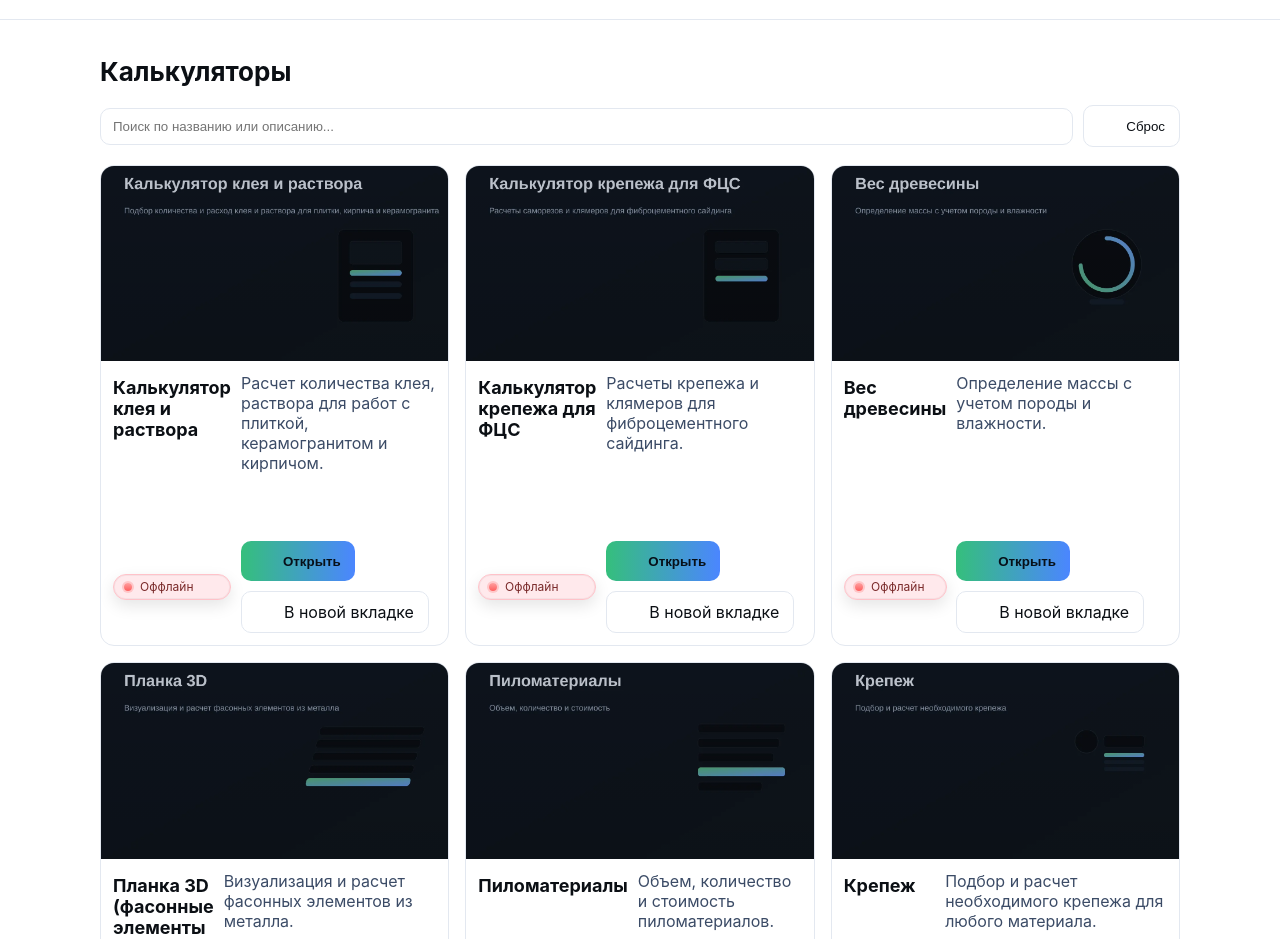
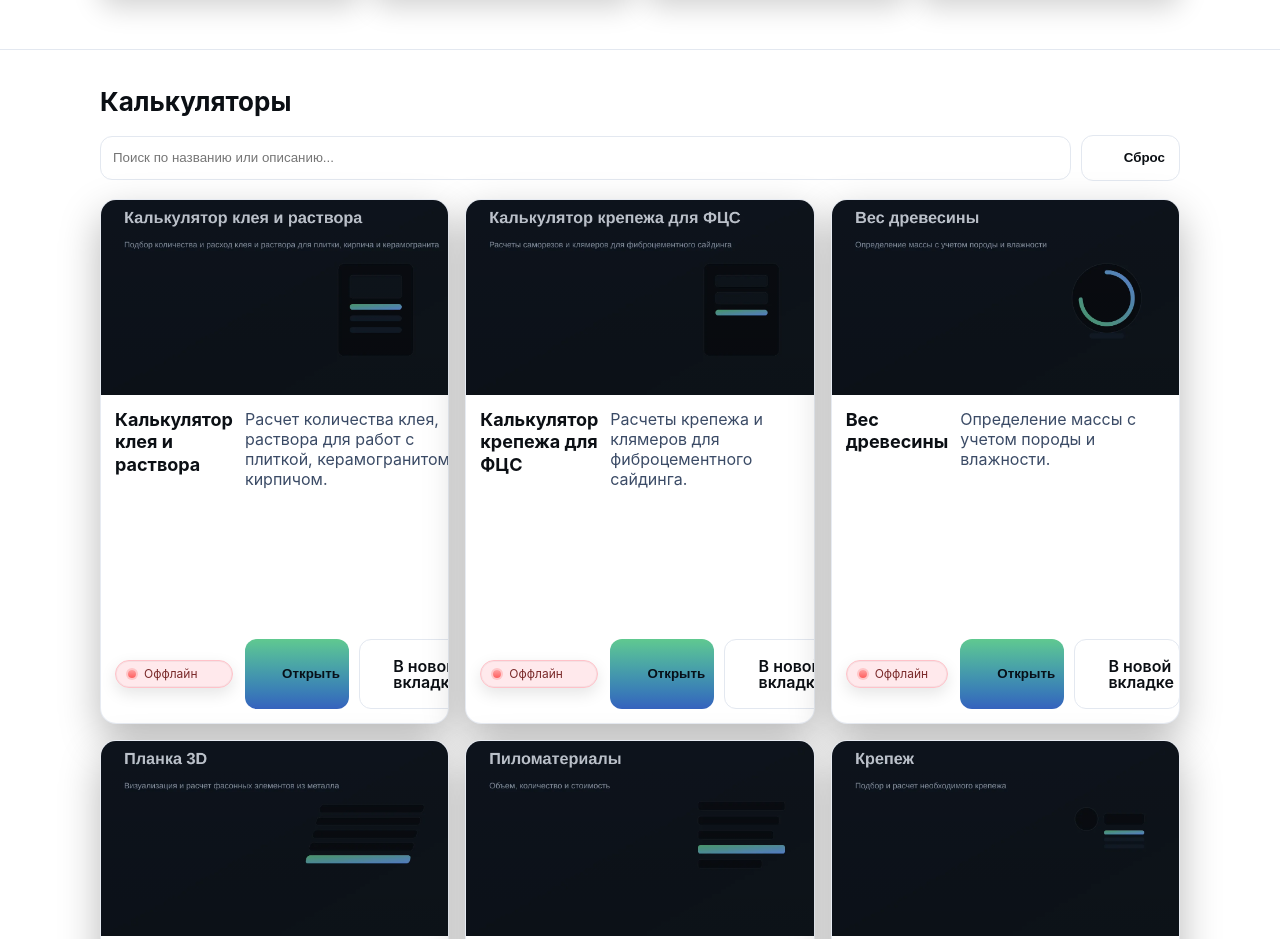
Before and after one commit to sheikerdc-del/calcwood, a website: page index.html in a window 1280 px wide. Shown: the part 617-1556 px from the top of the page. Drawn offline with Linux system fonts and the light colour scheme; no server answers.

Commit message:
Update styles.css

```diff
--- a/styles.css
+++ b/styles.css
@@ -1,5 +1,5 @@
 /* css */
-/* Темная тема по умолчанию */
+/* Базовые переменные из вашего проекта — без изменений */
 :root{
   --bg:#0b0f14;--bg2:#0f1722;--panel:#111821;--stroke:#1d2836;
   --txt:#e6eef8;--muted:#9fb0c8;--primary:#5cc489;--accent:#6ea0ff;
@@ -8,8 +8,6 @@
   --status-shadow: 0 0 0 1px rgba(255,255,255,0.04) inset, 0 6px 16px rgba(0,0,0,.25);
   --icon-color:#e6eef8; --logo-color:#e6eef8;
 }
-
-/* Светлая тема */
 :root[data-theme="light"]{
   --bg:#ffffff;--bg2:#f6f8fb;--panel:#ffffff;--stroke:#e3e8f0;
   --txt:#0b0f14;--muted:#3b4b66;--primary:#35bf7c;--accent:#4b86ff;
@@ -18,8 +16,6 @@
   --status-shadow: 0 0 0 1px rgba(0,0,0,0.04) inset, 0 6px 16px rgba(0,0,0,.10);
   --icon-color:#0b0f14; --logo-color:#0b0f14;
 }
-
-/* Авто светлая при отсутствии выбора */
 @media (prefers-color-scheme: light){
   :root:not([data-theme]){
     --bg:#ffffff;--bg2:#f6f8fb;--panel:#ffffff;--stroke:#e3e8f0;
@@ -31,33 +27,43 @@
   }
 }
 
+/* База */
 html,body{margin:0;padding:0;background:var(--bg);color:var(--txt);font-family:Inter,system-ui,Segoe UI,Roboto,Arial,sans-serif}
 a{color:var(--accent);text-decoration:none}
 .container{max-width:1080px;margin:0 auto;padding:0 16px}
 .visually-hidden{position:absolute!important;width:1px;height:1px;padding:0;margin:-1px;overflow:hidden;clip:rect(0 0 0 0);white-space:nowrap;border:0}
 
-/* SVG icon base */
+/* Иконки */
 .icon{display:inline-block;width:1em;height:1em;fill:var(--icon-color);vertical-align:-0.15em}
 .icon.md{width:20px;height:20px}
 .icon.lg{width:24px;height:24px}
 .brand .icon{fill:var(--logo-color)}
 
-/* Header */
+/* Шапка */
 .site-header{position:sticky;top:0;background:rgba(11,15,20,.8);backdrop-filter:saturate(1.2) blur(8px);border-bottom:1px solid var(--stroke);z-index:10}
 :root[data-theme="light"] .site-header{background:rgba(255,255,255,.8)}
 .header-wrap{display:flex;align-items:center;justify-content:space-between;gap:12px;padding:10px 0}
 .brand{display:flex;align-items:center;gap:10px;color:var(--txt)}
 .nav{display:flex;gap:12px;align-items:center;flex-wrap:wrap}
 
-/* Buttons */
-.btn{display:inline-flex;align-items:center;gap:8px;padding:10px 14px;border-radius:10px;border:1px solid var(--stroke);background:var(--bg2);color:var(--txt);transition:transform .08s ease, box-shadow .12s ease}
-.btn:hover{transform:translateY(-1px)}
-.btn:active{transform:translateY(0)}
-.btn.primary{background:linear-gradient(90deg,var(--primary),var(--accent));border:none;color:#071019;font-weight:600}
+/* Кнопки — современная база */
+.btn{
+  display:inline-flex;align-items:center;justify-content:center;gap:8px;
+  padding:12px 14px;border-radius:12px;
+  border:1px solid var(--stroke);background:var(--bg2);color:var(--txt);
+  font-weight:600; line-height:1; min-height:44px;
+  transition:transform .08s ease, box-shadow .18s ease, background .18s ease, border-color .18s ease;
+}
+.btn:hover{transform:translateY(-1px);box-shadow:0 8px 20px rgba(0,0,0,.25)}
+.btn:active{transform:translateY(0);box-shadow:0 3px 8px rgba(0,0,0,.2)}
+.btn.primary{
+  background:linear-gradient(180deg, color-mix(in oklab, var(--primary) 85%, #fff 15%), color-mix(in oklab, var(--accent) 80%, #000 20%));
+  border:none;color:#071019;
+}
 .btn.ghost{background:transparent}
-.icon-btn{background:transparent;border:1px solid var(--stroke);border-radius:8px;color:var(--txt);padding:6px 10px;font-size:18px}
+.icon-btn{background:transparent;border:1px solid var(--stroke);border-radius:10px;color:var(--txt);padding:8px 12px;font-size:18px;min-height:40px}
 
-/* Focus */
+/* Фокус */
 :where(a,button).btn:focus-visible,
 .icon-btn:focus-visible,
 details:focus-visible,
@@ -65,7 +71,7 @@ summary:focus-visible,
 input[type="search"]:focus-visible{
   outline:2px solid var(--accent);
   outline-offset:2px;
-  box-shadow:0 0 0 2px rgba(110,160,255,.25);
+  box-shadow:0 0 0 4px color-mix(in oklab, var(--accent) 30%, transparent);
 }
 
 /* Hero */
@@ -74,78 +80,67 @@ input[type="search"]:focus-visible{
 .hero-text h1{margin:.2em 0 .3em;font-size:34px;line-height:1.15}
 .hero-text p{color:var(--muted)}
 .cta{display:flex;gap:12px;margin-top:14px;flex-wrap:wrap}
-.hero-art img{width:100%;height:auto;border-radius:12px;border:1px solid var(--stroke);box-shadow:0 10px 30px rgba(0,0,0,.25)}
+.hero-art img{width:100%;height:auto;border-radius:16px;border:1px solid var(--stroke);box-shadow:0 16px 40px rgba(0,0,0,.35)}
 
-/* Sections */
+/* Разделы */
 .benefits,.calculators,.faq{padding:36px 0;border-bottom:1px solid var(--stroke)}
 h2{font-size:26px;margin:0 0 18px}
 
-/* Benefits */
+/* Преимущества */
 .benefit-list{display:grid;grid-template-columns:repeat(auto-fit,minmax(220px,1fr));gap:12px;padding:0;list-style:none}
-.benefit-list li{background:var(--panel);border:1px solid var(--stroke);border-radius:12px;padding:14px}
+.benefit-list li{background:var(--panel);border:1px solid var(--stroke);border-radius:14px;padding:14px;box-shadow:0 10px 28px rgba(0,0,0,.18)}
 
-/* Filter */
+/* Фильтр */
 .filter{display:flex;gap:10px;align-items:center;margin:10px 0 18px}
-.filter input[type="search"]{flex:1;min-width:200px;padding:10px 12px;border-radius:10px;border:1px solid var(--stroke);background:var(--panel);color:var(--txt)}
+.filter input[type="search"]{
+  flex:1;min-width:200px;padding:12px 12px;border-radius:12px;border:1px solid var(--stroke);
+  background:var(--panel);color:var(--txt);min-height:44px
+}
 
-/* Grid & cards */
-.grid{display:grid;grid-template-columns:repeat(auto-fit,minmax(260px,1fr));gap:16px}
-.card{display:flex;flex-direction:column;background:var(--panel);border:1px solid var(--stroke);border-radius:14px;overflow:hidden}
+/* Сетка карточек */
+.grid{
+  display:grid;
+  grid-template-columns:repeat(auto-fit,minmax(280px,1fr));
+  gap:16px;
+}
+
+/* Карточка — современная панель */
+.card{
+  display:flex;flex-direction:column;
+  background:var(--panel);
+  border:1px solid color-mix(in oklab, var(--stroke) 85%, transparent);
+  border-radius:16px;overflow:hidden;
+  box-shadow:0 16px 40px rgba(0,0,0,.28);
+  transition:transform .12s ease, box-shadow .22s ease, border-color .18s ease;
+}
+.card:hover{transform:translateY(-2px);box-shadow:0 22px 60px rgba(0,0,0,.35);border-color:color-mix(in oklab, var(--accent) 20%, var(--stroke))}
 .card__media{position:relative}
 .card__media img{display:block;width:100%;height:auto;aspect-ratio:16/9;object-fit:cover}
-.card__media::after{content:"";position:absolute;inset:0;pointer-events:none;background: linear-gradient(0deg, rgba(0,0,0,.28), rgba(0,0,0,.18))}
-:root[data-theme="light"] .card__media::after{background: linear-gradient(0deg, rgba(0,0,0,.38), rgba(0,0,0,.24))}
+.card__media::after{
+  content:"";position:absolute;inset:0;pointer-events:none;
+  background:linear-gradient(0deg, rgba(0,0,0,.28), rgba(0,0,0,.18))
+}
+:root[data-theme="light"] .card__media::after{
+  background:linear-gradient(0deg, rgba(0,0,0,.20), rgba(0,0,0,.10))
+}
 
-/* ВНИМАНИЕ: фиксируем статус и кнопки по низу карточки через Grid */
+/* Тело карточки — Grid для фиксации низа */
 .card__body{
   display:grid;
-  grid-template-rows: auto auto 1fr auto auto; /* h3 | p | spacer | status | actions */
-  gap:10px;
-  padding:12px;
-  min-height:260px; /* подгоните под дизайн */
+  grid-template-rows:auto auto 1fr auto auto; /* title | desc | spacer | status | actions */
+  gap:12px;
+  padding:14px;
+  min-height:300px; /* регулируйте под нужную высоту карточек */
 }
-.card__body h3{margin:4px 0 0;font-size:18px}
+.card__body h3{margin:0;font-size:18px;line-height:1.25}
 .card__body p{margin:0;color:var(--muted)}
 
 /* Статус — предпоследняя строка (всегда над кнопками) */
-.card__body [data-status]{
-  grid-row:4;
-  align-self:end;
-  margin-top:0;
-}
-
-/* Кнопки — последняя строка, всегда у низа карточки */
-.card__actions{
-  grid-row:5;
-  display:flex;
-  gap:10px;
-  flex-wrap:wrap;
-  margin-top:0;
-}
-
-/* Опционально: на ≥560px статус слева, кнопки справа в одной линии */
-@media (min-width:560px){
-  .card__body{
-    grid-template-rows:auto auto 1fr auto; /* h3 | p | spacer | bottom row */
-    grid-template-columns:1fr auto;        /* статус | кнопки */
-  }
-  .card__body [data-status]{grid-row:4;grid-column:1;align-self:center}
-  .card__actions{grid-row:4;grid-column:2;justify-self:end}
-}
-
-/* Skeletons */
-.skeleton{position:relative;min-height:240px;background:linear-gradient(90deg, rgba(255,255,255,.04), rgba(255,255,255,.08), rgba(255,255,255,.04))}
-:root[data-theme="light"] .skeleton{background:linear-gradient(90deg, rgba(0,0,0,.04), rgba(0,0,0,.08), rgba(0,0,0,.04))}
-.skeleton::after{content:"";position:absolute;inset:0;animation:skeleton-shine 1.1s infinite linear;background:linear-gradient(90deg,transparent,rgba(255,255,255,.14),transparent)}
-@keyframes skeleton-shine{from{transform:translateX(-100%)}to{transform:translateX(100%)}}
-
-/* Status badges */
-@keyframes status-pop { from { transform: scale(.96); opacity: 0; } to { transform: scale(1); opacity: 1); } }
 .status{
-  display:inline-flex;align-items:center;gap:8px;margin-top:8px;
-  padding:6px 10px;border-radius:999px;font-size:12px;line-height:1;
+  display:inline-flex;align-items:center;gap:8px;
+  padding:7px 12px;border-radius:999px;font-size:12px;line-height:1;
   color:var(--muted);background:#162130;border:1px solid rgba(255,255,255,.06);
-  box-shadow:var(--status-shadow);animation:status-pop .18s ease-out both;
+  box-shadow:var(--status-shadow);
 }
 :root[data-theme="light"] .status{background:#eef3ff;border-color:rgba(0,0,0,.06)}
 .status::before{
@@ -156,42 +151,65 @@ h2{font-size:26px;margin:0 0 18px}
 .status--up::before{background:linear-gradient(180deg,#8bf0b0,#3bd786);box-shadow:0 0 0 2px rgba(61,190,120,.25)}
 .status--down{background:var(--red-bg);color:var(--red-fg);border-color:var(--red-border)}
 .status--down::before{background:linear-gradient(180deg,#ff9f9f,#ff5f5f);box-shadow:0 0 0 2px rgba(255,95,95,.25)}
+.card__body [data-status]{grid-row:4;align-self:end}
 
-/* Modal: надёжная схема через Grid — шапка | контент | футер */
+/* Кнопки — последняя строка, симметричные и ровные */
+.card__actions{
+  grid-row:5;
+  display:flex;gap:10px;align-items:stretch; /* одинаковая высота */
+  margin-top:0;
+}
+.card__actions > .btn{flex:1 1 0; min-width:0} /* две кнопки одинаковой ширины */
+.card__actions .btn .icon{flex:0 0 auto}
+
+/* На широких — статус слева, кнопки справа в одну линию (опционально) */
+@media (min-width:640px){
+  .card__body{
+    grid-template-rows:auto auto 1fr auto;
+    grid-template-columns:1fr minmax(220px, 0.9fr);
+  }
+  .card__body [data-status]{grid-row:4;grid-column:1;align-self:center}
+  .card__actions{grid-row:4;grid-column:2}
+}
+
+/* Skeleton */
+.skeleton{position:relative;min-height:240px;background:linear-gradient(90deg, rgba(255,255,255,.04), rgba(255,255,255,.08), rgba(255,255,255,.04))}
+:root[data-theme="light"] .skeleton{background:linear-gradient(90deg, rgba(0,0,0,.04), rgba(0,0,0,.08), rgba(0,0,0,.04))}
+.skeleton::after{content:"";position:absolute;inset:0;animation:skeleton-shine 1.1s infinite linear;background:linear-gradient(90deg,transparent,rgba(255,255,255,.14),transparent)}
+@keyframes skeleton-shine{from{transform:translateX(-100%)}to{transform:translateX(100%)}}
+
+/* Модалка — сетка header | body | footer (без sticky) */
 .modal{position:fixed;inset:0;display:grid;place-items:center}
 .modal[hidden]{display:none}
 .modal__overlay{position:absolute;inset:0;background:rgba(0,0,0,.6)}
-
-/* Диалог — сетка; футер всегда внизу диалога, контент скроллится */
 .modal__dialog{
-  position:relative;z-index:1;background:var(--panel);border:1px solid var(--stroke);border-radius:12px;
+  position:relative;z-index:1;background:var(--panel);border:1px solid var(--stroke);border-radius:14px;
   max-width:min(1000px,96vw);width:96vw;max-height:90vh;
-  display:grid;
-  grid-template-rows:auto 1fr auto; /* header | body | footer */
-  overflow:hidden; /* скролл только у body */
+  display:grid;grid-template-rows:auto 1fr auto;overflow:hidden;
+  box-shadow:0 24px 80px rgba(0,0,0,.45)
 }
-.modal__header,.modal__footer{display:flex;align-items:center;justify-content:space-between;gap:8px;padding:10px;border-bottom:1px solid var(--stroke)}
+.modal__header,.modal__footer{
+  display:flex;align-items:center;justify-content:space-between;gap:10px;padding:12px;border-bottom:1px solid var(--stroke)
+}
 .modal__footer{border-top:1px solid var(--stroke);border-bottom:none}
 
-/* Прокручиваемое тело модалки */
-.modal__body{
-  padding:10px;            /* при желании: 0 10px 10px */
-  overflow:auto;           /* скроллим контент внутри диалога */
-}
-
-/* Враппер фрейма и сам iframe */
+/* Контент модалки прокручивается, футер закреплён снизу диалога */
+.modal__body{padding:12px;overflow:auto}
 .frame-wrap{position:relative}
 #calcFrame{
-  width:100%;               /* адаптивная ширина */
-  height:min(70vh, 680px);  /* разумный максимум по высоте */
-  border:1px solid var(--stroke);border-radius:10px;background:#0b0f14
+  width:100%;height:min(70vh,680px);
+  border:1px solid var(--stroke);border-radius:12px;background:#0b0f14
 }
-.frame-notice{margin-top:8px;padding:10px;border:1px dashed var(--stroke);border-radius:10px}
+.frame-notice{margin-top:10px;padding:12px;border:1px dashed var(--stroke);border-radius:12px}
 
 /* Footer/FAQ */
 .site-footer{padding:20px 0}
 .footer-wrap{display:flex;justify-content:space-between;gap:12px;flex-wrap:wrap;border-top:1px solid var(--stroke);padding-top:12px}
-details{background:var(--panel);border:1px solid var(--stroke);border-radius:10px;margin-bottom:10px;padding:10px}
+details{background:var(--panel);border:1px solid var(--stroke);border-radius:12px;margin-bottom:10px;padding:12px}
 
-/* Responsive */
+/* Адаптив */
 @media (max-width:960px){.hero-wrap{grid-template-columns:1fr}}
+@media (max-width:420px){
+  .card__actions{flex-direction:column}
+  .card__actions > .btn{width:100%}
+}
```
